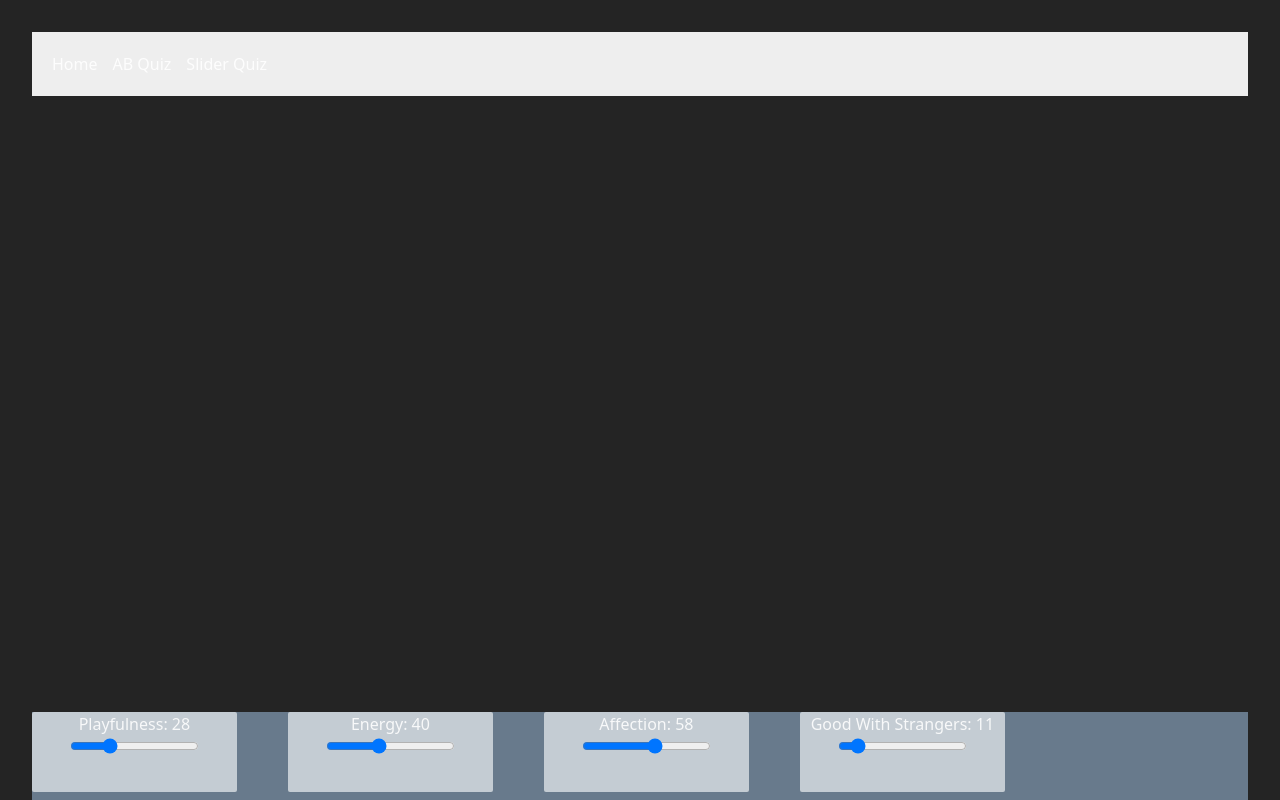
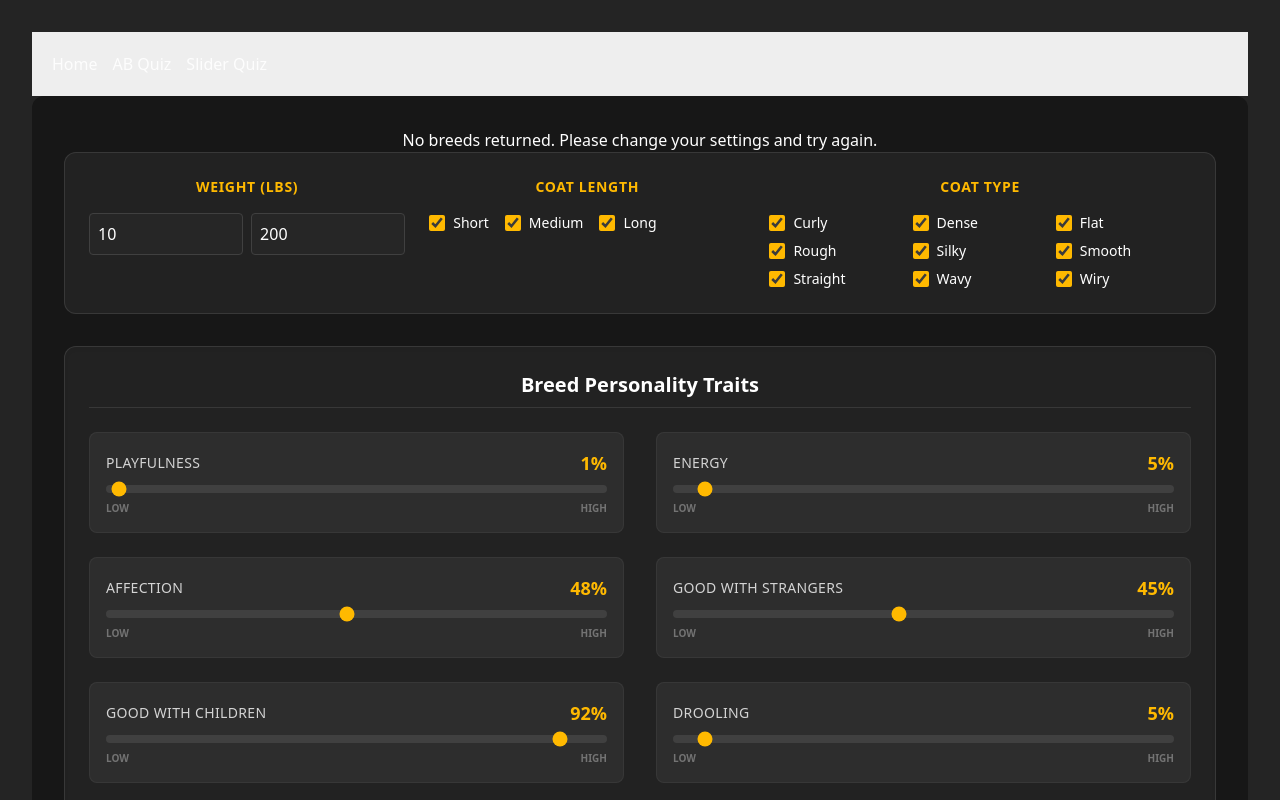
Before and after one commit to tjrink/dog4u, a React (Vite) app: page /slider in a window 1280 px wide. Shown: the top 800 px of the page. Built offline with nearby package versions, Linux system fonts and the light colour scheme.

Commit message:
Merge tailwinds styling and search expansion

```diff
--- a/src/components/AttributeSlider/AttributeSlider.jsx
+++ b/src/components/AttributeSlider/AttributeSlider.jsx
@@ -1,10 +1,15 @@
-import styles from '../../pages/SliderBreedSelector/SliderBreedSelector.module.css';
 function AttributeSlider({ attribute_name, current_value, onSliderChange }) {
   return (
-    <div className={styles.attribute_slider}>
-      <label className={styles.slider_label}>
-        {attribute_name}: {current_value}
-      </label>
+    <div className="flex flex-col gap-2 w-full p-4 bg-white/5 rounded-lg border border-white/5 hover:border-white/10 transition-colors">
+      <div className="flex justify-between items-center">
+        <label className="text-sm font-medium text-neutral-300 tracking-wide uppercase">
+          {attribute_name}
+        </label>
+        <span className="text-lg font-bold text-amber-400 tabular-nums">
+          {current_value}%
+        </span>
+      </div>
+
       <input
         type="range"
         min="0"
@@ -12,7 +17,14 @@ function AttributeSlider({ attribute_name, current_value, onSliderChange }) {
         value={current_value}
         data-attribute_name={attribute_name}
         onChange={onSliderChange}
+        className="w-full h-2 bg-neutral-700 rounded-lg appearance-none cursor-pointer accent-amber-400 hover:accent-amber-500 transition-all"
       />
+
+      {/* Optional: Add low/high labels for better UX */}
+      <div className="flex justify-between text-[10px] text-neutral-500 uppercase font-semibold">
+        <span>Low</span>
+        <span>High</span>
+      </div>
     </div>
   );
 }
--- a/src/components/ResultsContainer.jsx
+++ b/src/components/ResultsContainer.jsx
@@ -1,15 +1,43 @@
 function ResultsContainer({ data }) {
+  // Render skeleton grid if there is no data or data is empty
+  if (!data || data.length === 0) {
+    return (
+      //Commented out for ease of testing
+      // <div className="mx-auto max-w-2xl px-4 py-16 sm:px-6 sm:py-24 lg:max-w-7xl lg:px-8">
+      //   {/* Empty space with fixed min-height to prevent layout shift */}
+      //   <div className="mt-6 min-h-[400px]" />
+      // </div>
+      <div>No breeds returned. Please change your settings and try again.</div>
+    );
+  }
+
+  // Render the results grid with a heading and a card for each breed
+  return (
+    <div className="mx-auto max-w-2xl px-4 py-16 sm:px-6 sm:py-24 lg:max-w-7xl lg:px-8">
+      {/* Section title only shown when cards are present */}
+      <h2 className="text-2xl font-bold tracking-tight text-white mb-4">
+        Recommended Breeds
+      </h2>
+      {/* Responsive grid of breed cards. min-h-[400px] prevents layout shift when cards appear. Adjust as needed. */}
+      <div className="mt-6 grid grid-cols-1 gap-x-6 gap-y-10 sm:grid-cols-2 lg:grid-cols-3 xl:gap-x-8 min-h-[400px]">
+        {data.map((breed) => (
+          // Use breed_id as the key for optimal React rendering
+          <BreedCard key={breed.breed_id} breed={breed} />
+        ))}
+      </div>
+    </div>
+  );
+}
   // Card component for each breed
   // Inline BreedCard component, only used within ResultsContainer
-  function BreedCard({ name, imageUrl, breed_score }) {
-    // Debug: print imageUrl for each card
-    console.log('BreedCard imageUrl:', imageUrl);
+  function BreedCard({ breed }) {
     return (
       <div className="group relative bg-white rounded-md shadow hover:shadow-lg transition-shadow flex flex-col items-center justify-between">
-        {imageUrl ? (
+        {/*Breed image component 8*/}
+        {breed.breed_image ? (
           <img
-            src={imageUrl}
-            alt={name}
+            src={breed.breed_image}
+            alt={breed.breed_name}
             className="aspect-square w-full rounded-md bg-gray-200 object-cover group-hover:opacity-75 lg:aspect-auto lg:h-80"
           />
         ) : (
@@ -33,46 +61,14 @@ function ResultsContainer({ data }) {
         <div className="mt-4 w-full flex flex-col items-center justify-center px-4 pb-4">
           <h3 className="text-2xl font-bold text-gray-900 text-center">
             <span aria-hidden="true" className="absolute inset-0"></span>
-            {name}
+            {breed.breed_name}
           </h3>
           <p className="mt-2 text-lg font-medium text-gray-700 text-center">
-            Score: {breed_score !== undefined ? Math.round(breed_score) : 'N/A'}
+            Score: {breed.breed_score !== undefined ? Math.round(breed.breed_score) : 'N/A'}
           </p>
         </div>
       </div>
     );
   }
-  // Render skeleton grid if there is no data or data is empty
-  if (!data || data.length === 0) {
-    return (
-      <div className="mx-auto max-w-2xl px-4 py-16 sm:px-6 sm:py-24 lg:max-w-7xl lg:px-8">
-        {/* Empty space with fixed min-height to prevent layout shift */}
-        <div className="mt-6 min-h-[400px]" />
-      </div>
-    );
-  }
-
-  // Render the results grid with a heading and a card for each breed
-  return (
-    <div className="mx-auto max-w-2xl px-4 py-16 sm:px-6 sm:py-24 lg:max-w-7xl lg:px-8">
-      {/* Section title only shown when cards are present */}
-      <h2 className="text-2xl font-bold tracking-tight text-white mb-4">
-        Recommended Breeds
-      </h2>
-      {/* Responsive grid of breed cards. min-h-[400px] prevents layout shift when cards appear. Adjust as needed. */}
-      <div className="mt-6 grid grid-cols-1 gap-x-6 gap-y-10 sm:grid-cols-2 lg:grid-cols-3 xl:gap-x-8 min-h-[400px]">
-        {data.map((breed) => (
-          // Use breed_id as the key for optimal React rendering
-          <BreedCard
-            key={breed.breed_id || breed.name}
-            name={breed.name}
-            imageUrl={breed.imageUrl}
-            breed_score={breed.breed_score}
-          />
-        ))}
-      </div>
-    </div>
-  );
-}
 
 export default ResultsContainer;
--- a/src/components/SliderHolder/SliderHolder.jsx
+++ b/src/components/SliderHolder/SliderHolder.jsx
@@ -1,17 +1,28 @@
 import AttributeSlider from '../AttributeSlider/AttributeSlider';
-import styles from '../../pages/SliderBreedSelector/SliderBreedSelector.module.css';
 
 function SliderHolder({ attributes, values, onChange }) {
   return (
-    <div className={styles.slider_holder}>
-      {attributes.map((text, index) => (
-        <AttributeSlider
-          key={index}
-          attribute_name={text}
-          current_value={values[text]}
-          onSliderChange={onChange}
-        />
-      ))}
+    <div className="w-full bg-white/5 border border-white/10 rounded-xl p-6 mb-8 shadow-inner">
+      <h3 className="text-xl font-bold text-white mb-6 border-b border-white/10 pb-2">
+        Breed Personality Traits
+      </h3>
+
+      {/* The grid container:
+        - 1 column on mobile (grid-cols-1)
+        - 2 columns on larger screens (md:grid-cols-2)
+        - 'gap-6' provides enough space so sliders don't overlap
+      */}
+      <div className="grid grid-cols-1 md:grid-cols-2 gap-x-8 gap-y-6">
+        {attributes.map((attr) => (
+          <div key={attr} className="w-full">
+            <AttributeSlider
+              attribute_name={attr}
+              current_value={values[attr]}
+              onSliderChange={onChange}
+            />
+          </div>
+        ))}
+      </div>
     </div>
   );
 }
--- a/src/pages/SliderBreedSelector/SliderBreedSelector.jsx
+++ b/src/pages/SliderBreedSelector/SliderBreedSelector.jsx
@@ -1,78 +1,151 @@
 import { useState } from 'react';
 import { getSliderQuizResults } from '../../services/api';
-import styles from './SliderBreedSelector.module.css';
 import SliderHolder from '../../components/SliderHolder/SliderHolder';
 import ResultsContainer from '../../components/ResultsContainer';
 
+//Constants for user inputs
+const coat_lengths = ['Short', 'Medium', 'Long'];
+const coat_types = ['Curly', 'Dense', 'Flat', 'Rough', 'Silky', 'Smooth', 'Straight', 'Wavy', 'Wiry'];
+const attribute_names = [
+  'Playfulness', 'Energy', 'Affection', 'Good With Strangers',
+  'Good With Children', 'Drooling', 'Shedding', 'Trainability',
+];
+
 function SliderBreedSelector() {
-  //Sets up names for attribute sliders
-  const attribute_names = [
-    'Playfulness',
-    'Energy',
-    'Affection',
-    'Good With Strangers',
-    'Good With Children',
-    'Drooling',
-    'Shedding',
-    'Trainability',
-  ];
 
-  // Sets initial values of all sliders to a random number between 0 and 100
+  //Sets the initial values for all user inputs
+  //Weight range is set from 10 to 200
+  //Coat types and lengths are set to true by default
+  //Sliders are given a random value between 1 and 100
   const [allValues, setAllValues] = useState(() => {
-    const initialState = {};
-    for (let i = 0; i < attribute_names.length; i++) {
-      initialState[attribute_names[i]] = Math.floor(Math.random() * 100);
-    }
+    const initialState = { minWeight: '10', maxWeight: '200' };
+    coat_lengths.forEach(len => { initialState[`${len.toLowerCase()}Coat`] = true; });
+    coat_types.forEach(type => { initialState[`${type.toLowerCase()}Coat`] = true; });
+    attribute_names.forEach(attr => { initialState[attr] = Math.floor(Math.random() * 100); });
     return initialState;
   });
 
-  // Function to handle app behavior when a slider changes
-    const slider_change = (event) => {
-      const name = event.target.dataset.attribute_name;
-      const value = parseInt(event.target.value);
-
-      setAllValues((prev) => ({
-        ...prev,
-        [name]: value,
-      }));
-    };
-
-  // Submit slider values and show results
   const [results, setResults] = useState(null);
 
-//Sends current slider values to the quiz API
-//API calculates results and sends back the data set
-const handleSubmit = async (e) => {
+  //Updates allValues when any user input is changed
+  const handleChange = (e) => {
+    const { name, checked, value, type, dataset } = e.target;
+    const fieldName = name || dataset.attribute_name;
+    const finalValue = type === 'checkbox' ? checked : value;
+    setAllValues(prev => ({ ...prev, [fieldName]: finalValue }));
+  };
+
+  //Handles actions when Submit button is clicked
+  //Sends off data to the database to get breed results
+  //Updates the results cintainer with returned information
+  const handleSubmit = async (e) => {
     e.preventDefault();
     try {
       const data = await getSliderQuizResults(allValues);
-
-      if (data && data.received) {
-        setResults(data.received);
-      } else if (data.error) {
-        setResults([{ name: `Error: ${data.error}` }]);
-      }
+      setResults(data?.received || []);
     } catch (err) {
-      console.error("Submission error:", err);
-      setResults([{ name: 'Error fetching results' }]);
+      setResults([]);
     }
   };
 
   return (
-    <div className={styles.slider_container}>
-      <ResultsContainer data={results}></ResultsContainer>
-      <form onSubmit={handleSubmit}>
+    <div className="p-8 bg-neutral-900 rounded-xl text-white max-w-7xl mx-auto">
+      <ResultsContainer data={results} />
+
+      {/* Filter Bar - Contains weight, coat type and coat length filters */}
+      <div className="flex flex-col md:flex-row gap-6 bg-white/5 p-6 rounded-xl border border-white/10 mb-8">
+        <WeightFilter allValues={allValues} handleChange={handleChange}></WeightFilter>
+        <CoatLengthFilter allValues={allValues} handleChange={handleChange}></CoatLengthFilter>
+        <CoatTypeFilter allValues={allValues} handleChange={handleChange}></CoatTypeFilter>
+      </div>
+
+      {/* Attribute Slider holder */}
+      <form onSubmit={handleSubmit} className="space-y-8">
         <SliderHolder
           attributes={attribute_names}
           values={allValues}
-          onChange={slider_change}
+          onChange={handleChange}
         />
-        <button type="submit" className={styles.submit_button}>
-          Submit
+        <button
+          type="submit"
+          className="w-full py-4 bg-amber-400 hover:bg-amber-500 text-neutral-950 font-bold rounded-lg transition-transform active:scale-95 shadow-lg shadow-amber-400/10"
+        >
+          Find My Perfect Breed
         </button>
       </form>
     </div>
   );
 }
 
+function WeightFilter({ allValues, handleChange }) {
+  return (
+    <div className="w-full md:w-[30%]">
+      <h4 className="text-amber-400 font-semibold uppercase tracking-wider text-sm mb-4">Weight (lbs)</h4>
+      <div className="flex gap-2">
+        <input
+          type="number"
+          name="minWeight"
+          value={allValues.minWeight}
+          onChange={handleChange}
+          className="w-full bg-neutral-800 border border-neutral-700 rounded p-2 focus:ring-2 focus:ring-amber-400 outline-none"
+          placeholder="Min"
+        />
+        <input
+          type="number"
+          name="maxWeight"
+          value={allValues.maxWeight}
+          onChange={handleChange}
+          className="w-full bg-neutral-800 border border-neutral-700 rounded p-2 focus:ring-2 focus:ring-amber-400 outline-none"
+          placeholder="Max"
+        />
+      </div>
+    </div>
+  )
+}
+
+function CoatLengthFilter({ allValues, handleChange }) {
+  return (
+    <div className="w-full md:w-[30%]">
+      <h4 className="text-amber-400 font-semibold uppercase tracking-wider text-sm mb-4">Coat Length</h4>
+      <div className="flex flex-wrap gap-4">
+        {coat_lengths.map((len) => (
+          <label key={len} className="flex items-center gap-2 cursor-pointer text-sm hover:text-amber-200 transition-colors">
+            <input
+              name={`${len.toLowerCase()}Coat`}
+              type="checkbox"
+              checked={allValues[`${len.toLowerCase()}Coat`]}
+              onChange={handleChange}
+              className="w-4 h-4 accent-amber-400"
+            />
+            {len}
+          </label>
+        ))}
+      </div>
+    </div>
+  )
+}
+
+function CoatTypeFilter({ allValues, handleChange }) {
+  return (
+        <div className="w-full md:w-[40%]">
+          <h4 className="text-amber-400 font-semibold uppercase tracking-wider text-sm mb-4">Coat Type</h4>
+          <div className="grid grid-cols-2 lg:grid-cols-3 gap-2">
+            {coat_types.map((type) => (
+              <label key={type} className="flex items-center gap-2 cursor-pointer text-sm hover:text-amber-200 transition-colors">
+                <input
+                  name={`${type.toLowerCase()}Coat`}
+                  type="checkbox"
+                  checked={allValues[`${type.toLowerCase()}Coat`]}
+                  onChange={handleChange}
+                  className="w-4 h-4 accent-amber-400"
+                />
+                {type}
+              </label>
+            ))}
+          </div>
+        </div>
+  )
+}
+
+
 export default SliderBreedSelector;
```
Also changed, not shown: 1 other file (tests, documents, lock files or other folders).
